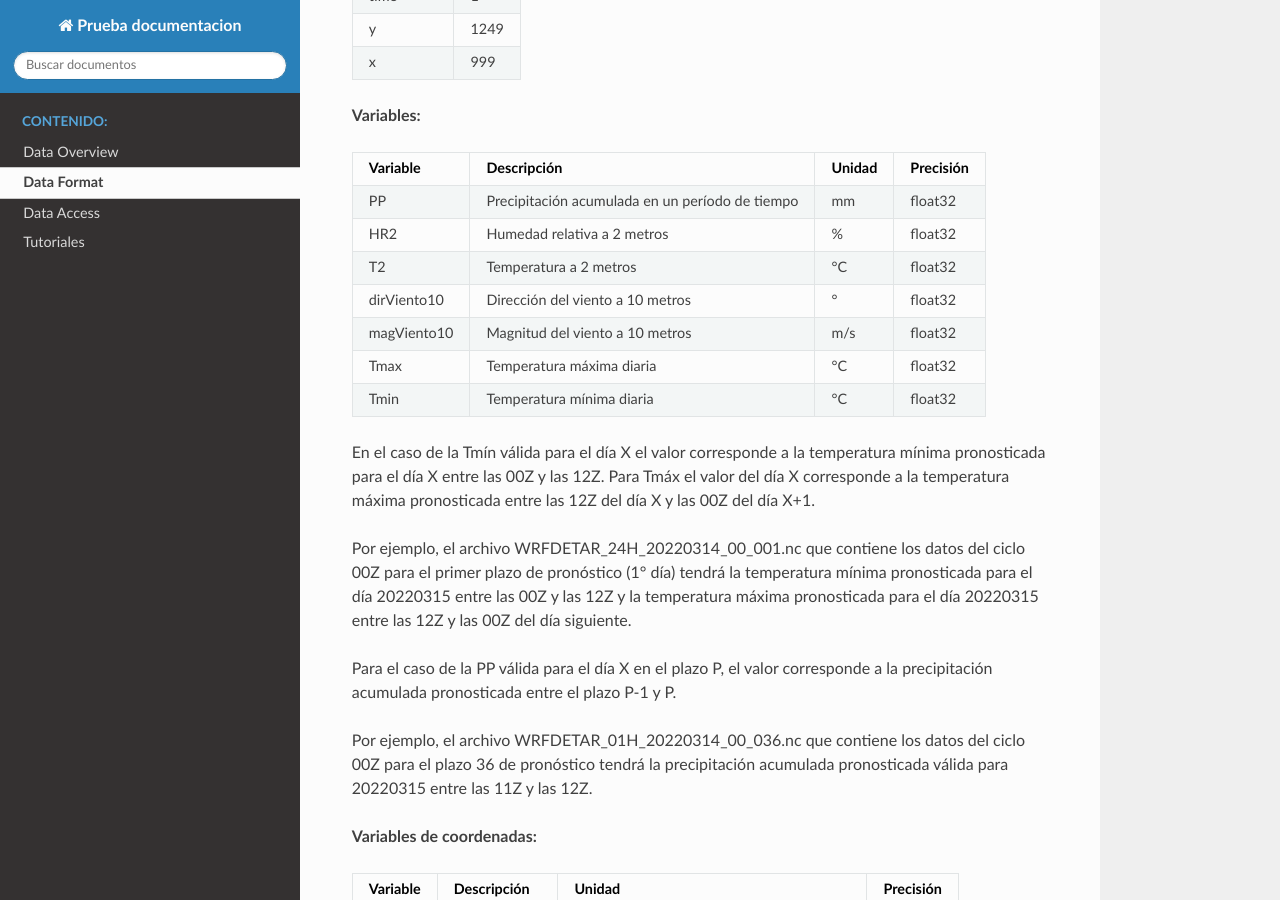
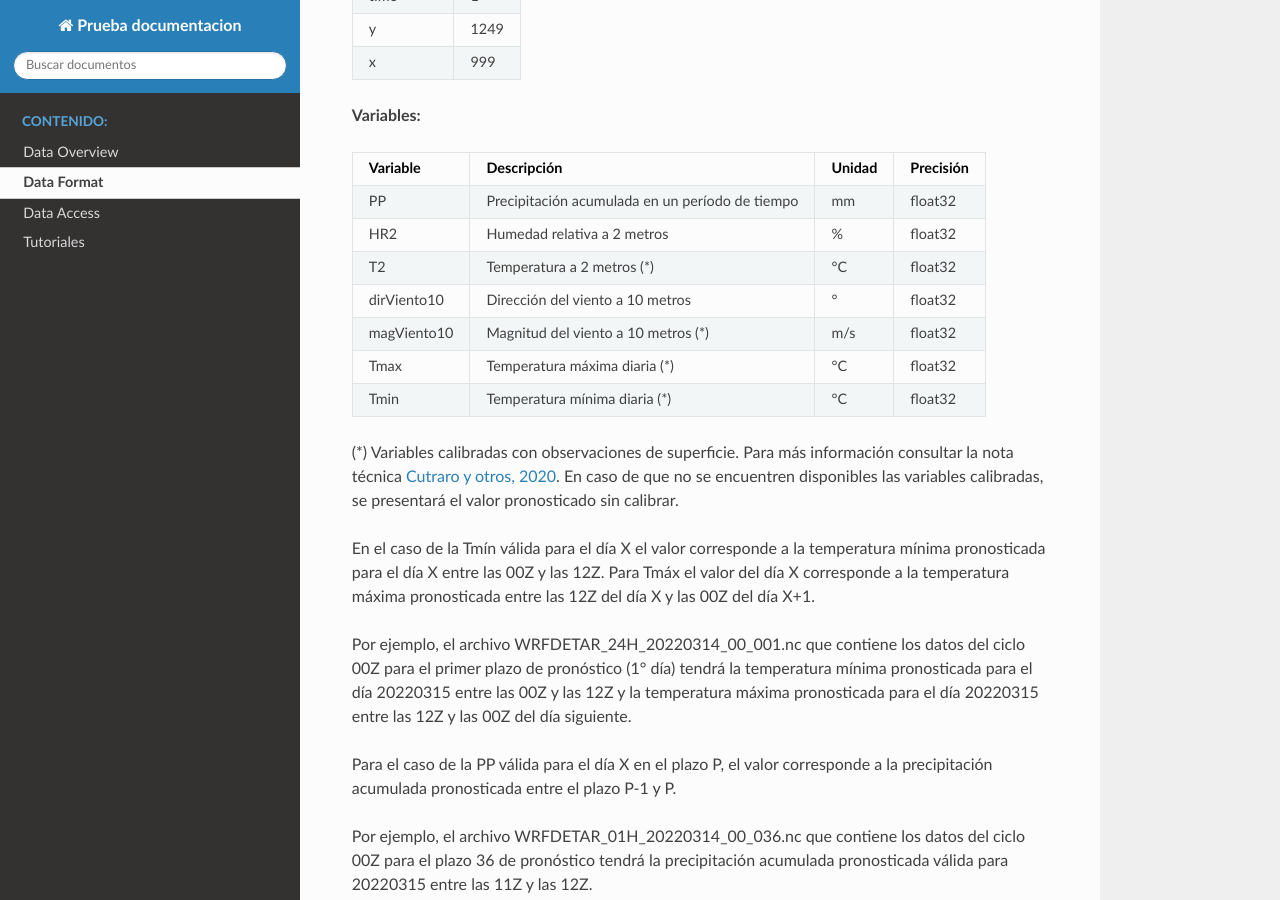
Before and after one commit to odp-aws-smn/documentation_wrf_det, a Sphinx documentation site: the page built from source/Data_Format.md, in a window 1280 px wide and 900 px high, scrolled down 477 px. Built offline with Sphinx 7.4.7 and the Read the Docs theme 2.0.0, drawn with Linux system fonts in a browser that asks for light colours.

Commit message:
Update Data_Format.md

```diff
--- a/source/Data_Format.md
+++ b/source/Data_Format.md
@@ -3,26 +3,28 @@
 El formato de los archivos es **NetCDF** (de sus siglas en inglés Network Common Data Form). Este es un formato destinado a almacenar datos científicos multidimensionales (variables) como puede ser la temperatura y la humedad. La convención utilizada es la [CF](http://cfconventions.org/). Para más información sobre este formato: https://docs.unidata.ucar.edu/netcdf-c/current/index.html
 
 
-**Proyección de los datos:**
+**Proyección de los datos:** <br />
 El tipo de proyección utilizada es la [*Confome de Lambert*](https://www2.mmm.ucar.edu/wrf/users/docs/user_guide_V3/user_guide_V3.9/users_guide_chap3.html) (retícula no regular). El centro de la retícula se encuentra ubicado en -35° de latitud y -65° de longitud, y la resolución espacial es de 4 km.
 
-**Dimensiones:**
+**Dimensiones:**<br />
 |Dimensión   |Valor   |
 |---|---|
 | time  |1   |
 |y   |1249   |
 |x   |999   |
 
-**Variables:**
+**Variables:**<br />
 |Variable   |Descripción   |Unidad   |Precisión   |
 |---|---|---|---|
 |PP   |Precipitación acumulada en un período de tiempo   |mm   |float32   |
 |HR2   |Humedad relativa a 2 metros   |%   |float32   |
-|T2   |Temperatura a 2 metros   |°C   |float32   |
+|T2   |Temperatura a 2 metros (\*)   |°C   |float32   |
 |dirViento10   |Dirección del viento a 10 metros   |°   |float32   |
-|magViento10   |Magnitud del viento a 10 metros   |m/s   |float32   |
-|Tmax   |Temperatura máxima diaria   |°C   |float32   |
-|Tmin   |Temperatura mínima diaria   |°C   |float32   |
+|magViento10   |Magnitud del viento a 10 metros (\*)   |m/s   |float32   |
+|Tmax   |Temperatura máxima diaria (\*)   |°C   |float32   |
+|Tmin   |Temperatura mínima diaria (\*)   |°C   |float32   |
+
+(\*) Variables calibradas con observaciones de superficie. Para más información consultar la nota técnica [Cutraro y otros, 2020](http://hdl.handle.net/20.500.12160/1405). En caso de que no se encuentren disponibles las variables calibradas, se presentará el valor pronosticado sin calibrar.
 
 En el caso de la Tmín válida para el día X el valor corresponde a la temperatura mínima pronosticada para el día X entre las 00Z y las 12Z.
 Para Tmáx el valor del día X corresponde a la temperatura máxima pronosticada entre las 12Z del día X y las 00Z del día X+1.
@@ -33,7 +35,7 @@ Para el caso de la PP válida para el día X en el plazo P, el valor corresponde
 
 Por ejemplo, el archivo WRFDETAR_01H_20220314_00_036.nc que contiene los datos del ciclo 00Z para el plazo 36 de pronóstico tendrá la precipitación acumulada pronosticada válida para 20220315 entre las 11Z y las 12Z.
 
-**Variables de coordenadas:**
+**Variables de coordenadas:**<br />
 |Variable   |Descripción   |Unidad   |Precisión   |
 |---|---|---|---|
 |time   |Tiempo   |Horas desde el inicio del ciclo de pronóstico   |int   |
```
